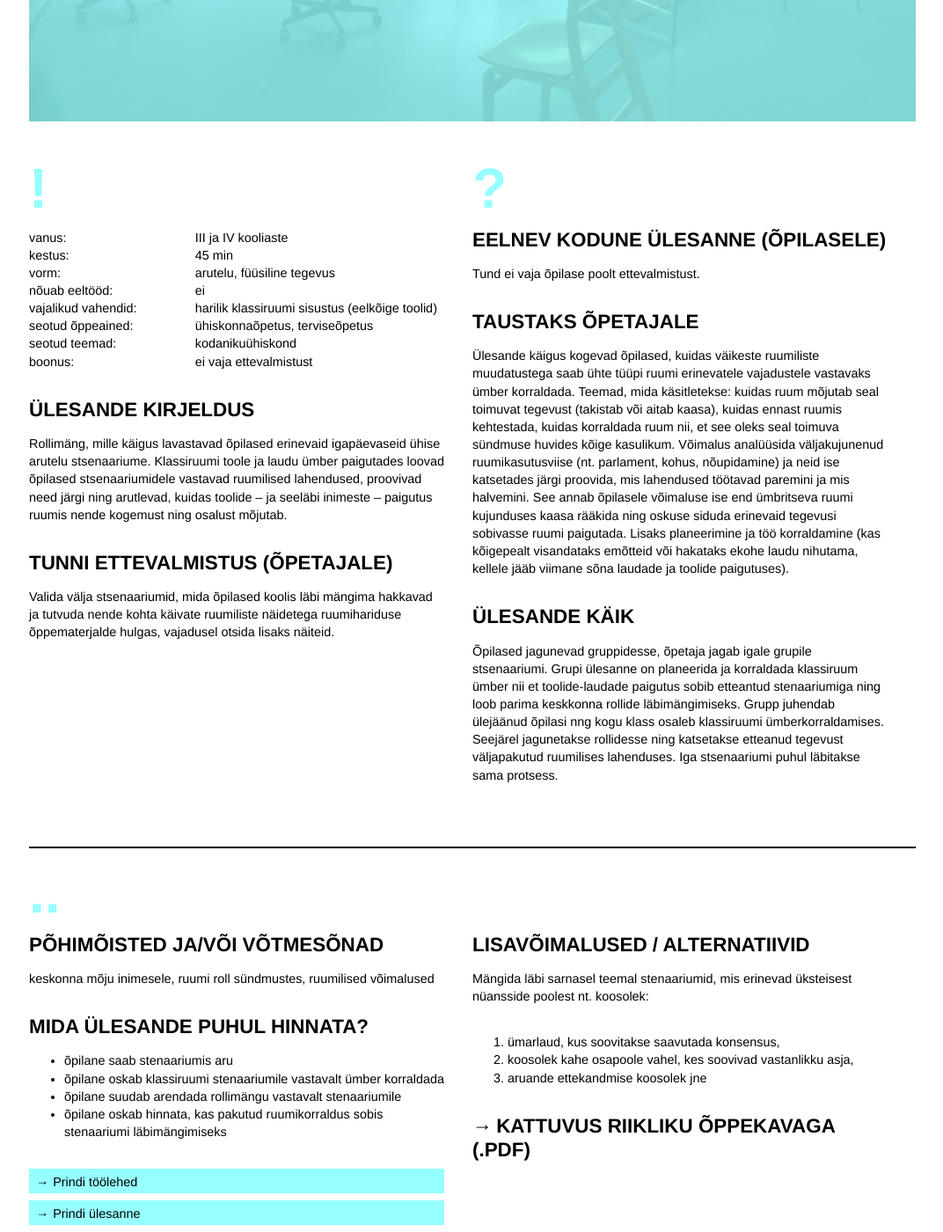
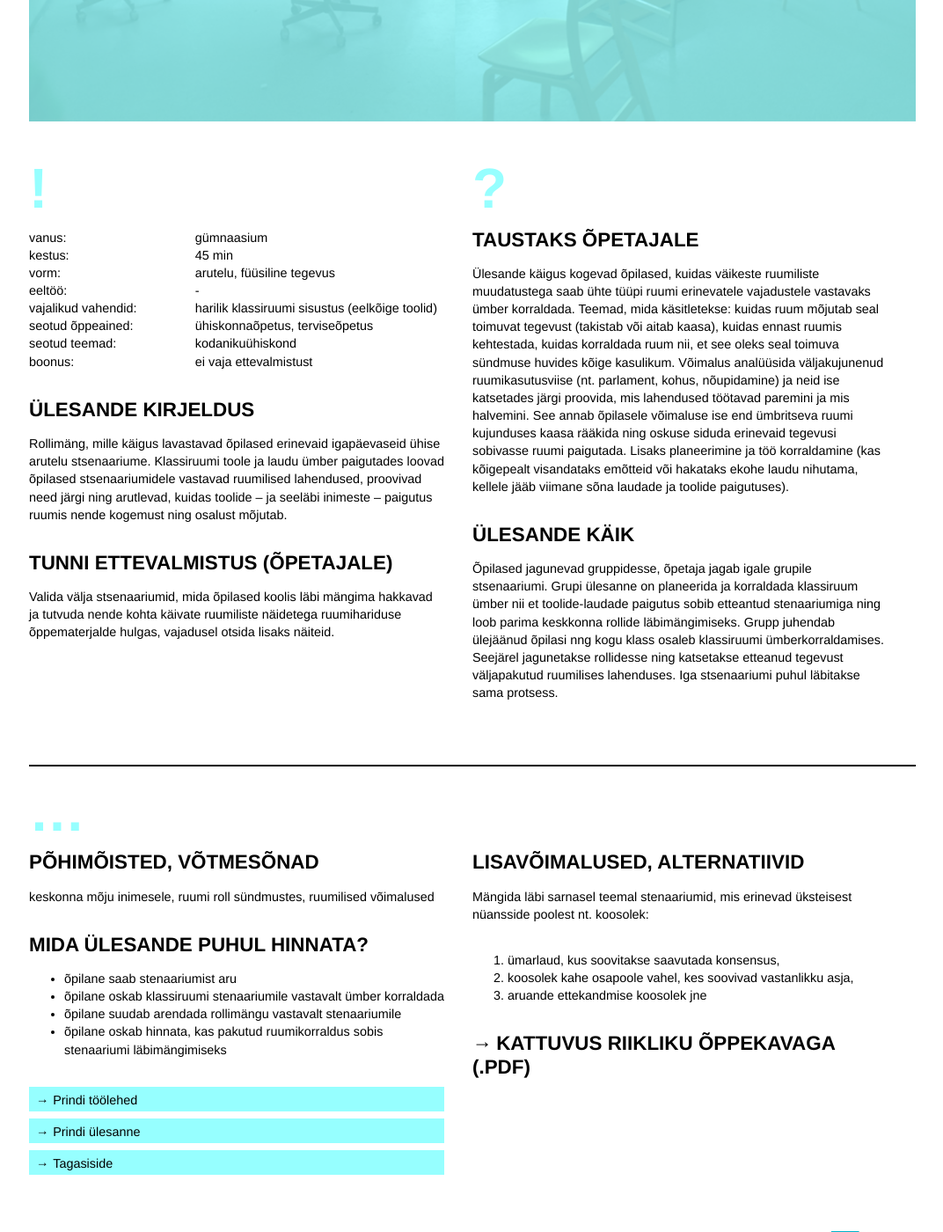
Before and after one commit to ruumiharidus/ruumiharidus.github.io, a Jekyll site: the page built from _posts/2015-12-04-istung.md, in a window 1280 px wide and 1400 px high, scrolled down 656 px. Shown: the whole window at 88% size, without its empty margins (103-1175 px from the left). Built offline with Jekyll 4.4.1, drawn with Linux system fonts in a browser that asks for light colours; nearby versions of some CDN libraries.

Commit message:
Updated 2015-12-04-istung.md

```diff
--- a/_posts/2015-12-04-istung.md
+++ b/_posts/2015-12-04-istung.md
@@ -7,13 +7,14 @@
 ---
 
 
+
 <section class="section-bang">
 ### !
 
-vanus: 				| III ja IV kooliaste
+vanus: 				| gümnaasium
 kestus: 			| 45 min
 vorm: 				| arutelu, füüsiline tegevus
-nõuab eeltööd:		| ei
+eeltöö:				| -
 vajalikud vahendid:	| harilik klassiruumi sisustus (eelkõige toolid)
 seotud õppeained:	| ühiskonnaõpetus, terviseõpetus
 seotud teemad:		| kodanikuühiskond
@@ -30,9 +31,6 @@
 <section class="section-question">
 ### ?
 
-#### Eelnev kodune ülesanne (õpilasele)
-Tund ei vaja õpilase poolt ettevalmistust.
-
 #### Taustaks õpetajale
 Ülesande käigus kogevad õpilased, kuidas väikeste ruumiliste muudatustega saab ühte tüüpi ruumi erinevatele vajadustele vastavaks ümber korraldada. Teemad, mida käsitletekse: kuidas ruum mõjutab seal toimuvat tegevust (takistab või aitab kaasa), kuidas ennast ruumis kehtestada, kuidas korraldada ruum nii, et see oleks seal toimuva sündmuse huvides kõige kasulikum. Võimalus analüüsida väljakujunenud ruumikasutusviise (nt. parlament, kohus, nõupidamine) ja neid ise katsetades järgi proovida, mis lahendused töötavad paremini ja mis halvemini. See annab õpilasele võimaluse ise end ümbritseva ruumi kujunduses kaasa rääkida ning oskuse siduda erinevaid tegevusi sobivasse ruumi paigutada. Lisaks planeerimine ja töö korraldamine (kas kõigepealt visandataks emõtteid või hakataks ekohe laudu nihutama, kellele jääb viimane sõna laudade ja toolide paigutuses).
 
@@ -45,13 +43,13 @@
 ------
 
 <section class="section-dots">
-### ..
+### ...
 
-#### Põhimõisted ja/või võtmesõnad
+#### Põhimõisted, võtmesõnad
 keskonna mõju inimesele, ruumi roll sündmustes, ruumilised võimalused
 
 #### Mida ülesande puhul hinnata?
-+ õpilane saab stenaariumis aru
++ õpilane saab stenaariumist aru
 + õpilane oskab klassiruumi stenaariumile vastavalt ümber korraldada
 + õpilane suudab arendada rollimängu vastavalt stenaariumile
 + õpilane oskab hinnata, kas pakutud ruumikorraldus sobis stenaariumi läbimängimiseks
@@ -63,9 +61,9 @@
 
 
 <section class="section-background">
-### ..
+### ...
 
-#### Lisavõimalused / alternatiivid
+#### Lisavõimalused, alternatiivid
 Mängida läbi sarnasel teemal stenaariumid, mis erinevad üksteisest nüansside poolest nt. koosolek:
 1. ümarlaud, kus soovitakse saavutada konsensus,
 2. koosolek kahe osapoole vahel, kes soovivad vastanlikku asja,
```
